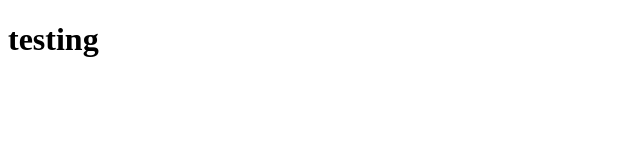
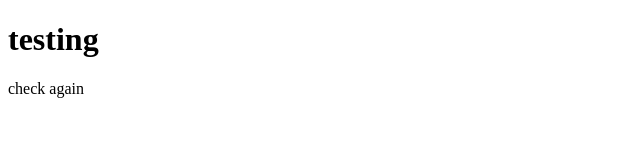
Before and after one commit to layyzee/gitTuts, a plain HTML site: page test2.html in a window 1280 px wide. Shown: the full height of the page, 0-640 px from the left. Drawn offline with Linux system fonts and the light colour scheme.

Commit message:
new changes in test2

```diff
--- a/test2.html
+++ b/test2.html
@@ -8,5 +8,6 @@
 </head>
 <body>
     <h1>testing</h1>
+    <p>check again</p>
 </body>
 </html>
```
